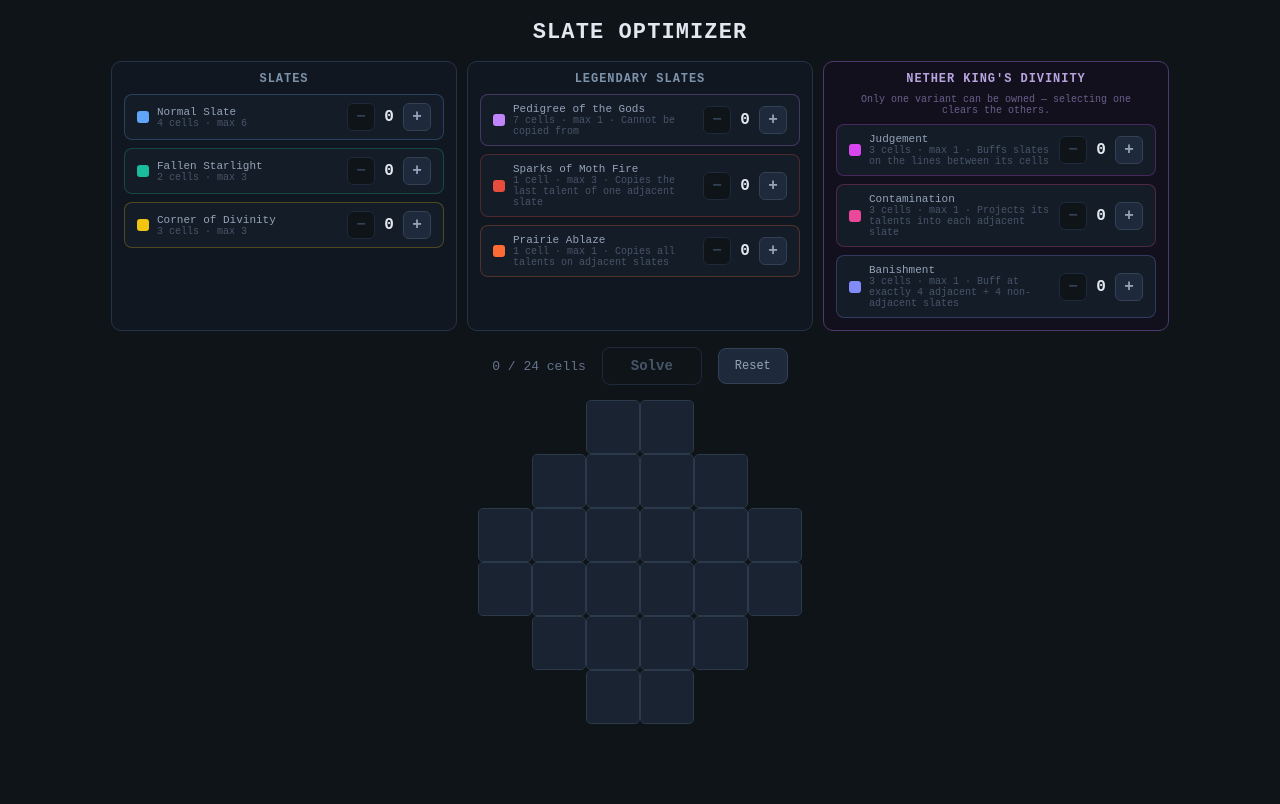
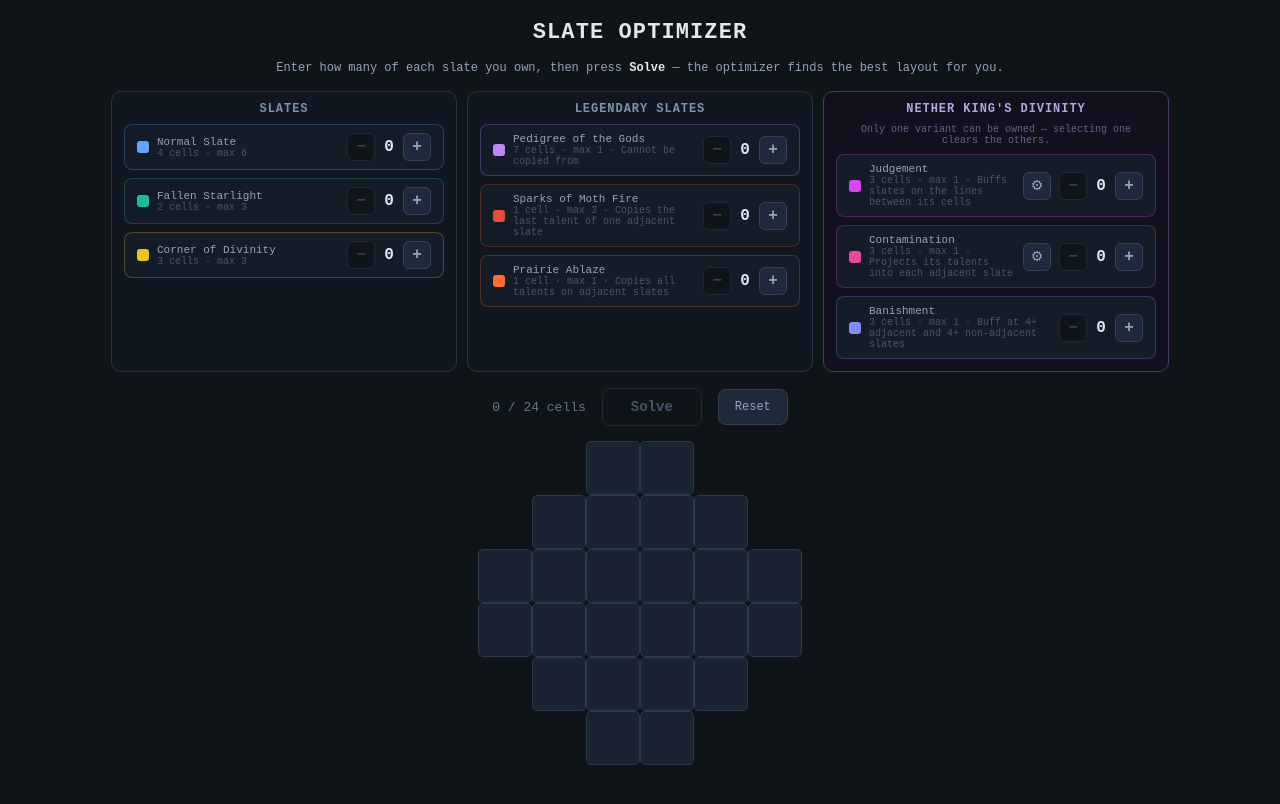
Before and after one commit to chaseh80/Slate-Optimizer, a React (Vite) app: page / in a window 1280 px wide. Shown: the top 804 px of the page. Built offline with nearby package versions, Linux system fonts and the light colour scheme.

Commit message:
ui changes and major optimization rework

```diff
--- a/src/SlateOptimizer.jsx
+++ b/src/SlateOptimizer.jsx
@@ -50,19 +50,66 @@ const PIECE_DESC = {
   prairie:"Copies all talents on adjacent slates",
   judgement:"Buffs slates on the lines between its cells",
   contamination:"Projects its talents into each adjacent slate",
-  banishment:"Buff at exactly 4 adjacent + 4 non-adjacent slates",
+  banishment:"Buff at 4+ adjacent and 4+ non-adjacent slates",
 };
+
+/* ───── Nether King modifiers (Ultimate Nether King Talent Nodes) ───── */
+const NETHER_MODS = {
+  contamination: [
+    {id:"c_all12",    label:"+12% Projection Effect for all Divinity Slates"},
+    {id:"c_pedigree", label:"+100% Projection Effect for all Pedigree of Gods"},
+    {id:"c_starlight",label:"+50% Projection Effect for all Fallen Starlight"},
+    {id:"c_corner",   label:"+30% Projection Effect for all A Corner of Divinity"},
+    {id:"c_nonleg",   label:"+30% Projection Effect for all Non-Legendary Divinity Slates"},
+    {id:"c_statue",   label:"Statue of The New God has an empty slot: +30% Projection Effect for all Divinity Slates"},
+    {id:"c_diag",     label:"Diagonally adjacent spaces are also within its effect area"},
+  ],
+  judgement: [
+    {id:"j_cs",     label:"+25% Effect Increase Multiplier for A Corner of Divinity and Fallen Starlight along the connecting line"},
+    {id:"j_nonleg", label:"+20% Effect Increase Multiplier for Non-Legendary Divinity Slates along the connecting line"},
+  ],
+};
+const EMPTY_MODS = Object.fromEntries(
+  Object.values(NETHER_MODS).flatMap(list=>list.map(m=>[m.id,false])));
+
+/* Per-slate-type value of one Contamination projection, given active modifiers.
+   Non-legendary = Normal Slate (Starlight/Corner count as legendary). */
+function contamValueTable(mods){
+  const t = {};
+  for(const cat of CAT_ORDER){
+    if(!CAN_BE_BUFFED[cat]){ t[cat] = 0; continue; }
+    let m = 1;
+    if(mods.c_all12)  m += 0.12;
+    if(mods.c_statue) m += 0.30;
+    if(cat==="pedigree"  && mods.c_pedigree)  m += 1.0;
+    if(cat==="starlight" && mods.c_starlight) m += 0.5;
+    if(cat==="corner"    && mods.c_corner)    m += 0.3;
+    if(cat==="normal"    && mods.c_nonleg)    m += 0.3;
+    t[cat] = BONUS*m;
+  }
+  return t;
+}
+/* Per-slate-type value of sitting on Judgement's lines. */
+function judgeValueTable(mods){
+  const t = {};
+  for(const cat of CAT_ORDER){
+    if(!CAN_BE_BUFFED[cat]){ t[cat] = 0; continue; }
+    let m = 1;
+    if((cat==="corner"||cat==="starlight") && mods.j_cs) m += 0.25;
+    if(cat==="normal" && mods.j_nonleg) m += 0.20;
+    t[cat] = BONUS*m;
+  }
+  return t;
+}
 
 /* ───── Scoring ─────
    Bonuses dominate: one copy/projection outweighs several covered cells. */
 const BONUS = 10;          // per copy / projection / buffed slate
-const BANISH_BONUS = 30;   // banishment buff (only counted when 4+4 holds)
+const BANISH_BONUS = 30;   // banishment buff (only counted when 4+/4+ holds)
 // Pedigree and Nether King slates can't be copied from; buffing slates
 // (Spark, Prairie) can't be buffed by Nether King slates either.
 const CAN_COPY_FROM = {pedigree:false,normal:true,corner:true,starlight:true,spark:true,prairie:true,judgement:false,contamination:false,banishment:false};
 const CAN_BE_BUFFED = {pedigree:true,normal:true,corner:true,starlight:true,spark:false,prairie:false,judgement:true,contamination:true,banishment:true};
-const MAXB = {spark:BONUS, prairie:4*BONUS, contamination:8*BONUS, judgement:4*BONUS,
-              banishment:BANISH_BONUS, pedigree:0, normal:0, corner:0, starlight:0};
 // Solver try-order: big coverage pieces first, specials after.
 const CAT_ORDER = ["pedigree","normal","corner","starlight","judgement","contamination","banishment","spark","prairie"];
 // Inventory columns.
@@ -151,15 +198,27 @@ function buildCoverIndex(plc){
 const ALL_PLC = computeAllPlacements();
 const COVER_IDX = buildCoverIndex(ALL_PLC);
 const DIRS = [[1,0],[-1,0],[0,1],[0,-1]];
+const DIRS8 = [...DIRS,[1,1],[1,-1],[-1,1],[-1,-1]];
 
 /* ───── Solver ─────
    Branch-and-bound over placements. Score = covered cells + synergy bonuses.
-   Banishment, when placed, is a hard constraint: exactly 4 adjacent and
-   4 non-adjacent other slates — solutions violating it are never recorded. */
-function solve(counts){
+   Banishment, when placed, is a hard constraint: at least 4 adjacent and
+   at least 4 non-adjacent other slates — solutions violating it are never recorded.
+   Spark and Prairie may never be placed adjacent to each other. */
+function solve(counts, mods){
   const occ = new Int8Array(ROWS*COLS).fill(-1); // -1 off-board, 0 empty, 1 filled, 2 skipped
   const pid = new Int16Array(ROWS*COLS).fill(-1);
   for(const [r,c] of VALID) occ[r*COLS+c] = 0;
+
+  const contamVal = contamValueTable(mods);
+  const judgeVal = judgeValueTable(mods);
+  const CDIRS = mods.c_diag ? DIRS8 : DIRS; // Contamination effect-area reach
+  const MAXB = {
+    spark:BONUS, prairie:4*BONUS, banishment:BANISH_BONUS,
+    contamination:(mods.c_diag?12:8)*Math.max(...Object.values(contamVal)),
+    judgement:4*Math.max(...Object.values(judgeVal)),
+    pedigree:0, normal:0, corner:0, starlight:0,
+  };
 
   const rem = {...counts};
   let coverage = 0, bonus = 0, emptyCells = TOTAL;
@@ -167,6 +226,7 @@ function solve(counts){
   let potential = CAT_ORDER.reduce((s,c)=>s+(counts[c]||0)*MAXB[c], 0);
   const placed = [], sparkSat = [];
   let banishIdx = -1, banishAdj = 0, banishNon = 0, judgeIdx = -1;
+  let contamIdx = -1, contamEff = null; // effect-area cell set of placed Contamination
   let best = {score:0, sol:[], coverage:0, bonus:0};
   let iters = 0, timedOut = false;
   const t0 = performance.now(), LIMIT = 8000, MAX_ITERS = 40_000_000;
@@ -189,7 +249,7 @@ function solve(counts){
     if(++iters%4096===0 && (performance.now()-t0>LIMIT || iters>MAX_ITERS)){ timedOut = true; return; }
 
     const score = coverage + bonus;
-    const banishOk = banishIdx<0 || (banishAdj===4 && banishNon===4);
+    const banishOk = banishIdx<0 || (banishAdj>=4 && banishNon>=4);
     if(banishOk && score>best.score){
       best = {score, sol:placed.map(p=>({cat:p.cat, cells:p.cells, gaps:p.gaps})), coverage, bonus};
     }
@@ -200,9 +260,7 @@ function solve(counts){
     for(const [r,c] of VALID) if(occ[r*COLS+c]===0){ tr=r; tc=c; break; }
     if(tr===-1)return;
 
-    // With banishment down and 8 other slates placed, nothing more may be added.
-    const banishFull = banishIdx>=0 && placed.length-1>=8;
-    if(!banishFull){
+    {
       const opts = COVER_IDX[`${tr},${tc}`] || {};
       for(const cat of CAT_ORDER){
         if(!rem[cat] || !opts[cat])continue;
@@ -213,13 +271,12 @@ function solve(counts){
           if(!ok)continue;
 
           const nbrs = neighborIds(pl.cells);
-          // Banishment feasibility: counts can only grow, so reject early.
-          if(cat==="banishment"){
-            const adj = nbrs.size, non = placed.length - adj;
-            if(adj>4 || non>4)continue;
-          }else if(banishIdx>=0){
-            if(nbrs.has(banishIdx)){ if(banishAdj>=4)continue; }
-            else { if(banishNon>=4)continue; }
+          // Spark and Prairie can never sit next to each other.
+          if(cat==="spark"||cat==="prairie"){
+            const other = cat==="spark"?"prairie":"spark";
+            let bad = false;
+            for(const j of nbrs) if(placed[j].cat===other){ bad = true; break; }
+            if(bad)continue;
           }
 
           /* ── place ── */
@@ -237,14 +294,23 @@ function solve(counts){
           }else if(cat==="prairie"){
             for(const j of nbrs) if(CAN_COPY_FROM[placed[j].cat]) d += BONUS;
           }else if(cat==="contamination"){
-            for(const j of nbrs) if(CAN_BE_BUFFED[placed[j].cat]) d += BONUS;
+            contamIdx = id;
+            const eff = new Set();
+            for(const [r,c] of pl.cells)for(const [dr,dc] of CDIRS){
+              const rr = r+dr, cc = c+dc;
+              if(rr>=0&&rr<ROWS&&cc>=0&&cc<COLS) eff.add(rr*COLS+cc);
+            }
+            contamEff = eff;
+            const targets = new Set();
+            for(const idx of eff){ const p = pid[idx]; if(p>=0 && p!==id) targets.add(p); }
+            for(const j of targets) d += contamVal[placed[j].cat];
           }else if(cat==="judgement"){
             judgeIdx = id;
             // One buff per distinct buffable slate on the lines, not per covered cell.
             const buffed = new Set();
             for(const [gr,gc] of pl.gaps){
               const p = pid[gr*COLS+gc];
-              if(p>=0 && !buffed.has(p) && CAN_BE_BUFFED[placed[p].cat]){ buffed.add(p); d += BONUS; }
+              if(p>=0 && !buffed.has(p) && judgeVal[placed[p].cat]>0){ buffed.add(p); d += judgeVal[placed[p].cat]; }
             }
           }else if(cat==="banishment"){
             banishIdx = id; banishAdj = nbrs.size; banishNon = id - nbrs.size;
@@ -255,12 +321,15 @@ function solve(counts){
             const jc = placed[j].cat;
             if(jc==="spark" && !sparkSat[j] && CAN_COPY_FROM[cat]){ sparkSat[j] = true; satUndo.push(j); d += BONUS; }
             else if(jc==="prairie" && CAN_COPY_FROM[cat]) d += BONUS;
-            else if(jc==="contamination" && CAN_BE_BUFFED[cat]) d += BONUS;
           }
-          if(judgeIdx>=0 && judgeIdx!==id && CAN_BE_BUFFED[cat]){
+          if(contamIdx>=0 && contamIdx!==id && contamVal[cat]>0){
+            // New piece in Contamination's effect area = one projection target.
+            for(const [r,c] of pl.cells) if(contamEff.has(r*COLS+c)){ d += contamVal[cat]; break; }
+          }
+          if(judgeIdx>=0 && judgeIdx!==id && judgeVal[cat]>0){
             // New piece on the lines = one buffed slate, however many cells it covers.
             const gs = placed[judgeIdx].gapSet;
-            for(const [r,c] of pl.cells) if(gs.has(r*COLS+c)){ d += BONUS; break; }
+            for(const [r,c] of pl.cells) if(gs.has(r*COLS+c)){ d += judgeVal[cat]; break; }
           }
           let banishDelta = null;
           if(banishIdx>=0 && banishIdx!==id){
@@ -276,6 +345,7 @@ function solve(counts){
           if(banishDelta==="adj")banishAdj--; else if(banishDelta==="non")banishNon--;
           for(const j of satUndo) sparkSat[j] = false;
           if(cat==="judgement") judgeIdx = -1;
+          if(cat==="contamination"){ contamIdx = -1; contamEff = null; }
           if(cat==="banishment"){ banishIdx = -1; banishAdj = 0; banishNon = 0; }
           rem[cat]++; coverage -= pl.cells.length; emptyCells += pl.cells.length;
           placed.pop(); sparkSat.pop();
@@ -299,19 +369,22 @@ function solve(counts){
 }
 
 /* ───── Post-solve analysis for display ───── */
-function analyzeSolution(sol){
+function analyzeSolution(sol, mods){
   const empty = {items:[], gapAll:new Set(), gapCovered:new Set(), pieceNotes:{}, pieceTags:{}};
   if(!sol || !sol.length)return empty;
+  const contamVal = contamValueTable(mods);
+  const judgeVal = judgeValueTable(mods);
   const pid = {};
   sol.forEach((p,i)=>p.cells.forEach(([r,c])=>{ pid[`${r},${c}`] = i; }));
-  const neighborIds = (cells, self)=>{
+  const neighborIds = (cells, self, dirs=DIRS)=>{
     const s = new Set();
-    for(const [r,c] of cells)for(const [dr,dc] of DIRS){
+    for(const [r,c] of cells)for(const [dr,dc] of dirs){
       const p = pid[`${r+dr},${c+dc}`];
       if(p!==undefined && p!==self) s.add(p);
     }
     return s;
   };
+  const fmt = v=>Math.round(v*10)/10;
   const items = [];
   const gapAll = new Set(), gapCovered = new Set();
   const pieceNotes = {}, pieceTags = {};
@@ -333,28 +406,33 @@ function analyzeSolution(sol){
         text: `Prairie Ablaze copies ${copyable.length} adjacent slate${copyable.length===1?"":"s"}`
           + (copyable.length ? ` (${copyable.map(j=>PIECE_LABELS[sol[j].cat]).join(", ")})` : "")});
     }else if(p.cat==="contamination"){
-      const targets = nbrs.filter(j=>CAN_BE_BUFFED[sol[j].cat]);
+      const reach = mods.c_diag ? DIRS8 : DIRS;
+      const targets = [...neighborIds(p.cells, i, reach)].filter(j=>contamVal[sol[j].cat]>0);
       targets.forEach(j=>addTag(j, "Receives Contamination's talents"));
-      pieceNotes[i] = `Projects into ${targets.length} adjacent slate${targets.length===1?"":"s"}`;
+      const val = targets.reduce((s,j)=>s+contamVal[sol[j].cat], 0);
+      pieceNotes[i] = `Projects into ${targets.length} slate${targets.length===1?"":"s"} (+${fmt(val)})`;
       items.push({ok:targets.length>0, cat:p.cat,
-        text: `Contamination projects into ${targets.length} adjacent slate${targets.length===1?"":"s"}`});
+        text: `Contamination projects into ${targets.length} slate${targets.length===1?"":"s"}`
+          + (targets.length ? ` (+${fmt(val)} bonus)` : "")
+          + (mods.c_diag ? " · diagonal reach" : "")});
     }else if(p.cat==="judgement"){
       const gaps = p.gaps || [];
       const buffedPieces = new Set();
       gaps.forEach(([r,c])=>{
         gapAll.add(`${r},${c}`);
         const j = pid[`${r},${c}`];
-        if(j!==undefined && CAN_BE_BUFFED[sol[j].cat]){ buffedPieces.add(j); gapCovered.add(`${r},${c}`); }
+        if(j!==undefined && judgeVal[sol[j].cat]>0){ buffedPieces.add(j); gapCovered.add(`${r},${c}`); }
       });
       buffedPieces.forEach(j=>addTag(j, "Buffed by Judgement"));
-      pieceNotes[i] = `Buffs ${buffedPieces.size} slate${buffedPieces.size===1?"":"s"} on its lines`;
+      const val = [...buffedPieces].reduce((s,j)=>s+judgeVal[sol[j].cat], 0);
+      pieceNotes[i] = `Buffs ${buffedPieces.size} slate${buffedPieces.size===1?"":"s"} on its lines (+${fmt(val)})`;
       items.push({ok:buffedPieces.size>0, cat:p.cat,
         text: `Judgement buffs ${buffedPieces.size} slate${buffedPieces.size===1?"":"s"} on its lines`
-          + (buffedPieces.size ? ` (${[...buffedPieces].map(j=>PIECE_LABELS[sol[j].cat]).join(", ")})` : "")});
+          + (buffedPieces.size ? ` (+${fmt(val)} bonus: ${[...buffedPieces].map(j=>PIECE_LABELS[sol[j].cat]).join(", ")})` : "")});
     }else if(p.cat==="banishment"){
       const adj = nbrs.length, non = sol.length - 1 - adj;
-      const ok = adj===4 && non===4;
-      pieceNotes[i] = ok ? "Buff active (4 adjacent / 4 non-adjacent)" : `${adj} adjacent / ${non} non-adjacent`;
+      const ok = adj>=4 && non>=4;
+      pieceNotes[i] = ok ? `Buff active (${adj} adjacent / ${non} non-adjacent)` : `${adj} adjacent / ${non} non-adjacent`;
       items.push({ok, cat:p.cat,
         text: `Banishment: ${adj} adjacent / ${non} non-adjacent slates${ok?" — buff active":""}`});
     }
@@ -363,8 +441,9 @@ function analyzeSolution(sol){
 }
 
 /* ───── Piece count color shading (vary per instance) ───── */
+const SHADE_SHIFTS = [-42,-14,14,42];
 function shadeColor(hex,i){
-  const shift = (i%3-1)*25;
+  const shift = SHADE_SHIFTS[i%SHADE_SHIFTS.length];
   const r = parseInt(hex.slice(1,3),16), g = parseInt(hex.slice(3,5),16), b = parseInt(hex.slice(5,7),16);
   const clamp = v=>Math.max(0,Math.min(255,v+shift));
   return `rgb(${clamp(r)},${clamp(g)},${clamp(b)})`;
@@ -378,9 +457,16 @@ const EMPTY_COUNTS = Object.fromEntries(INV_ORDER.map(c=>[c,0]));
 
 export default function SlateOptimizer(){
   const [counts, setCounts] = useState({...EMPTY_COUNTS});
+  const [mods, setMods] = useState({...EMPTY_MODS});
+  const [modOpen, setModOpen] = useState(null); // which nether cat's modifier panel is open
   const [solving, setSolving] = useState(false);
   const [result, setResult] = useState(null);
   const [hover, setHover] = useState(null); // {r,c} of hovered grid cell
+
+  const toggleMod = useCallback((id)=>{
+    setMods(p=>({...p, [id]:!p[id]}));
+    setResult(null);
+  },[]);
 
   const totalArea = useMemo(()=>INV_ORDER.reduce((s,c)=>s+counts[c]*PIECE_SIZE[c],0), [counts]);
 
@@ -399,11 +485,11 @@ export default function SlateOptimizer(){
     if(totalArea===0)return;
     setSolving(true); setResult(null);
     await new Promise(r=>setTimeout(r,60));
-    const res = solve(counts);
+    const res = solve(counts, mods);
     setResult(res); setSolving(false);
-  },[counts,totalArea]);
+  },[counts,mods,totalArea]);
 
-  const analysis = useMemo(()=>analyzeSolution(result?.solution), [result]);
+  const analysis = useMemo(()=>analyzeSolution(result?.solution, mods), [result,mods]);
 
   // Build display grid from solution
   const display = useMemo(()=>{
@@ -457,6 +543,9 @@ export default function SlateOptimizer(){
       <h1 style={{fontSize:22, fontWeight:700, color:"#e2e8f0", margin:0, letterSpacing:"0.05em"}}>
         SLATE OPTIMIZER
       </h1>
+      <div style={{fontSize:12, color:"#94a3b8", textAlign:"center"}}>
+        Enter how many of each slate you own, then press <b style={{color:"#e2e8f0"}}>Solve</b> — the optimizer finds the best layout for you.
+      </div>
 
       {/* ── Piece inventory: three columns ── */}
       <div style={{display:"flex", flexWrap:"wrap", gap:10, justifyContent:"center", alignItems:"stretch"}}>
@@ -472,7 +561,7 @@ export default function SlateOptimizer(){
               {col.title}
             </div>
             {col.note && <div style={{fontSize:10, color:"#6b5f8a", maxWidth:300, textAlign:"center"}}>{col.note}</div>}
-            {col.cats.map(cat=>renderCard(cat, counts, setCount))}
+            {col.cats.map(cat=>renderCard(cat, counts, setCount, mods, setModOpen))}
           </div>
         ))}
       </div>
@@ -502,7 +591,7 @@ export default function SlateOptimizer(){
 
       {banishWarn && (
         <div style={{fontSize:11, color:"#f59e0b", maxWidth:520, textAlign:"center"}}>
-          ⚠ Banishment's buff needs exactly 8 other slates (4 adjacent, 4 non-adjacent).
+          ⚠ Banishment's buff needs at least 8 other slates (4+ adjacent, 4+ non-adjacent).
           You have {netherOthers} — it won't be placed unless the buff can be satisfied.
         </div>
       )}
@@ -510,9 +599,9 @@ export default function SlateOptimizer(){
       {/* ── Result stats ── */}
       {result && (
         <div style={{fontSize:12, color:"#64748b", display:"flex", gap:16, flexWrap:"wrap", justifyContent:"center"}}>
-          <span>Score: <b style={{color:"#e2e8f0"}}>{result.score}</b></span>
+          <span>Score: <b style={{color:"#e2e8f0"}}>{Math.round(result.score*10)/10}</b></span>
           <span>Coverage: <b style={{color:result.coverage===TOTAL?"#22c55e":"#f59e0b"}}>{result.coverage}/{TOTAL}</b></span>
-          <span>Bonus: <b style={{color:"#c084fc"}}>{result.bonus}</b></span>
+          <span>Bonus: <b style={{color:"#c084fc"}}>{Math.round(result.bonus*10)/10}</b></span>
           <span>Pieces placed: {result.solution.length}</span>
           <span>Searched {result.iterations.toLocaleString()} states in {result.time}ms{result.timedOut?" (time limit — best found)":""}</span>
         </div>
@@ -559,10 +648,10 @@ export default function SlateOptimizer(){
                     width:CELL, height:CELL, position:"relative",
                     background:col||"#1a2332",
                     borderRadius:4, boxSizing:"border-box",
-                    borderTop:`${borderW("top")}px solid rgba(0,0,0,0.5)`,
-                    borderBottom:`${borderW("bottom")}px solid rgba(0,0,0,0.5)`,
-                    borderLeft:`${borderW("left")}px solid rgba(0,0,0,0.5)`,
-                    borderRight:`${borderW("right")}px solid rgba(0,0,0,0.5)`,
+                    borderTop:`${borderW("top")}px solid #0f1419`,
+                    borderBottom:`${borderW("bottom")}px solid #0f1419`,
+                    borderLeft:`${borderW("left")}px solid #0f1419`,
+                    borderRight:`${borderW("right")}px solid #0f1419`,
                     outline:col?"none":(isGap?`2px dashed ${COLORS.judgement}aa`:"1px solid #2a3a4a"),
                     outlineOffset:isGap&&!col?-3:0,
                     boxShadow:isBuffed?`inset 0 0 0 3px ${COLORS.judgement}cc`:"none",
@@ -621,13 +710,56 @@ export default function SlateOptimizer(){
           )}
         </div>
       )}
+
+      {/* ── Nether King modifier panel ── */}
+      {modOpen && NETHER_MODS[modOpen] && (
+        <div onClick={()=>setModOpen(null)} style={{
+          position:"fixed", inset:0, background:"rgba(0,0,0,0.65)", zIndex:100,
+          display:"flex", alignItems:"center", justifyContent:"center", padding:20,
+        }}>
+          <div onClick={e=>e.stopPropagation()} style={{
+            background:"#141c27", border:"1px solid #4c3a6e", borderRadius:12,
+            padding:"16px 20px", width:520, maxWidth:"92vw", maxHeight:"80vh",
+            overflowY:"auto", boxSizing:"border-box",
+          }}>
+            <div style={{display:"flex", alignItems:"center", justifyContent:"space-between", marginBottom:4}}>
+              <div style={{display:"flex", alignItems:"center", gap:8}}>
+                <div style={{width:12, height:12, borderRadius:3, background:COLORS[modOpen]}}/>
+                <span style={{fontSize:13, fontWeight:700, color:"#e2e8f0"}}>
+                  {PIECE_LABELS[modOpen]} — Modifiers
+                </span>
+              </div>
+              <Btn small onClick={()=>setModOpen(null)}>✕</Btn>
+            </div>
+            <div style={{fontSize:10, color:"#6b5f8a", marginBottom:8}}>
+              Ultimate Nether King Talent Nodes — toggle the ones you have rolled.
+            </div>
+            {NETHER_MODS[modOpen].map(m=>(
+              <label key={m.id} style={{
+                display:"flex", alignItems:"flex-start", gap:10, padding:"8px 10px",
+                margin:"4px 0", borderRadius:8, cursor:"pointer",
+                background:mods[m.id]?"#1e1533":"#0f1622",
+                border:`1px solid ${mods[m.id]?"#6d4fa8":"#243447"}`,
+              }}>
+                <input type="checkbox" checked={!!mods[m.id]} onChange={()=>toggleMod(m.id)}
+                  style={{marginTop:2, accentColor:"#7c3aed", cursor:"pointer"}}/>
+                <span style={{fontSize:11, color:mods[m.id]?"#c8b8ec":"#94a3b8", lineHeight:1.5}}>
+                  {m.label}
+                </span>
+              </label>
+            ))}
+          </div>
+        </div>
+      )}
     </div>
   );
 }
 
-function renderCard(cat, counts, setCount){
+function renderCard(cat, counts, setCount, mods, openMods){
   // Inside the Nether section the header already says "Nether King's Divinity".
   const label = NETHER.includes(cat) ? PIECE_LABELS[cat].split(": ")[1] : PIECE_LABELS[cat];
+  const modList = NETHER_MODS[cat];
+  const activeMods = modList ? modList.filter(m=>mods[m.id]).length : 0;
   return(
     <div key={cat} style={{
       display:"flex", alignItems:"center", gap:8,
@@ -643,6 +775,26 @@ function renderCard(cat, counts, setCount){
           {PIECE_DESC[cat] ? ` · ${PIECE_DESC[cat]}` : ""}
         </div>
       </div>
+      {modList && (
+        <button onClick={()=>openMods(cat)} title="Configure modifiers" style={{
+          width:28, height:28, padding:0, fontSize:14, fontFamily:"inherit",
+          background:activeMods?"#2b2140":"#1e293b",
+          color:activeMods?"#c4a7f7":"#94a3b8",
+          border:`1px solid ${activeMods?"#6d4fa8":"#334155"}`,
+          borderRadius:6, cursor:"pointer",
+          display:"flex", alignItems:"center", justifyContent:"center", lineHeight:1,
+          position:"relative", flexShrink:0,
+        }}>
+          ⚙
+          {activeMods>0 && (
+            <span style={{
+              position:"absolute", top:-6, right:-6, fontSize:9, fontWeight:700,
+              background:"#7c3aed", color:"#fff", borderRadius:8,
+              minWidth:14, height:14, display:"flex", alignItems:"center", justifyContent:"center",
+            }}>{activeMods}</span>
+          )}
+        </button>
+      )}
       <div style={{display:"flex", alignItems:"center", gap:4}}>
         <Btn small onClick={()=>setCount(cat,counts[cat]-1)} disabled={counts[cat]<=0}>−</Btn>
         <span style={{fontSize:16, fontWeight:700, color:"#e2e8f0", minWidth:20, textAlign:"center"}}>
```
Also changed, not shown: 1 other file (tests, documents, lock files or other folders).
